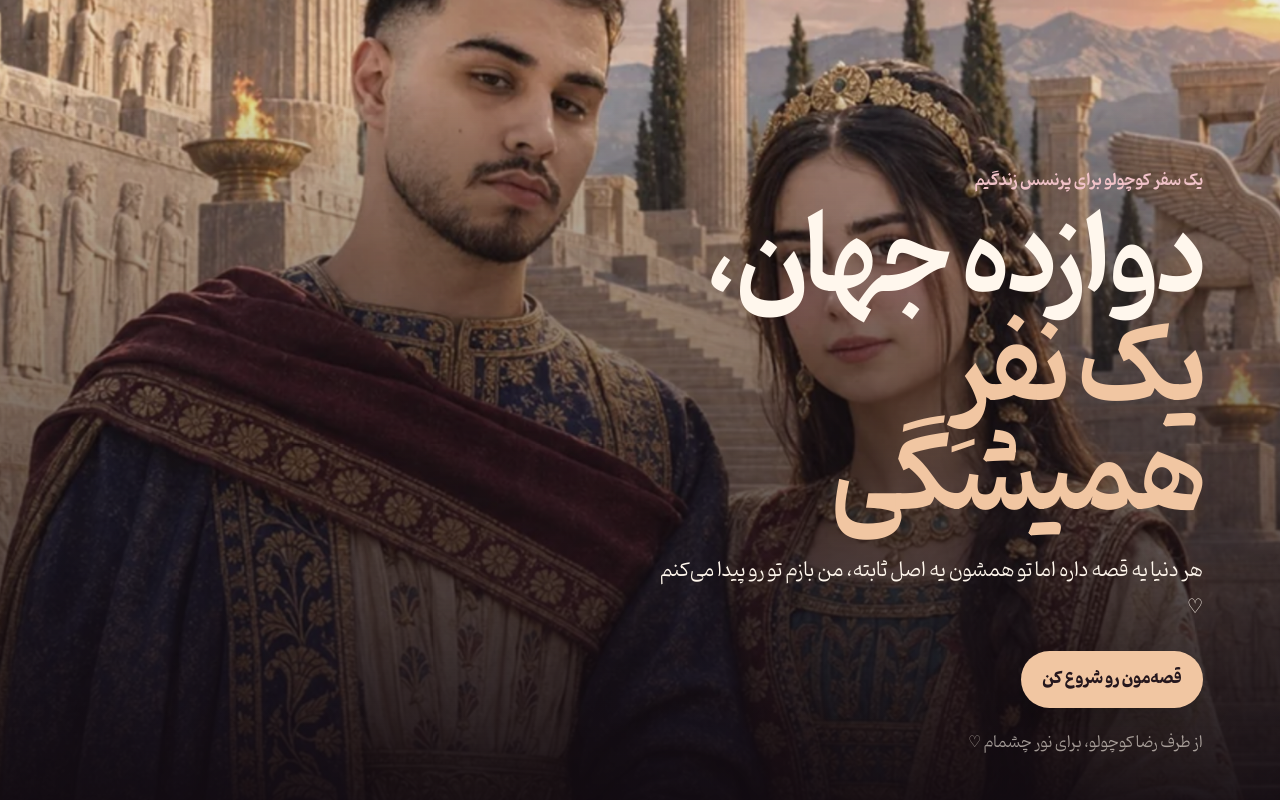
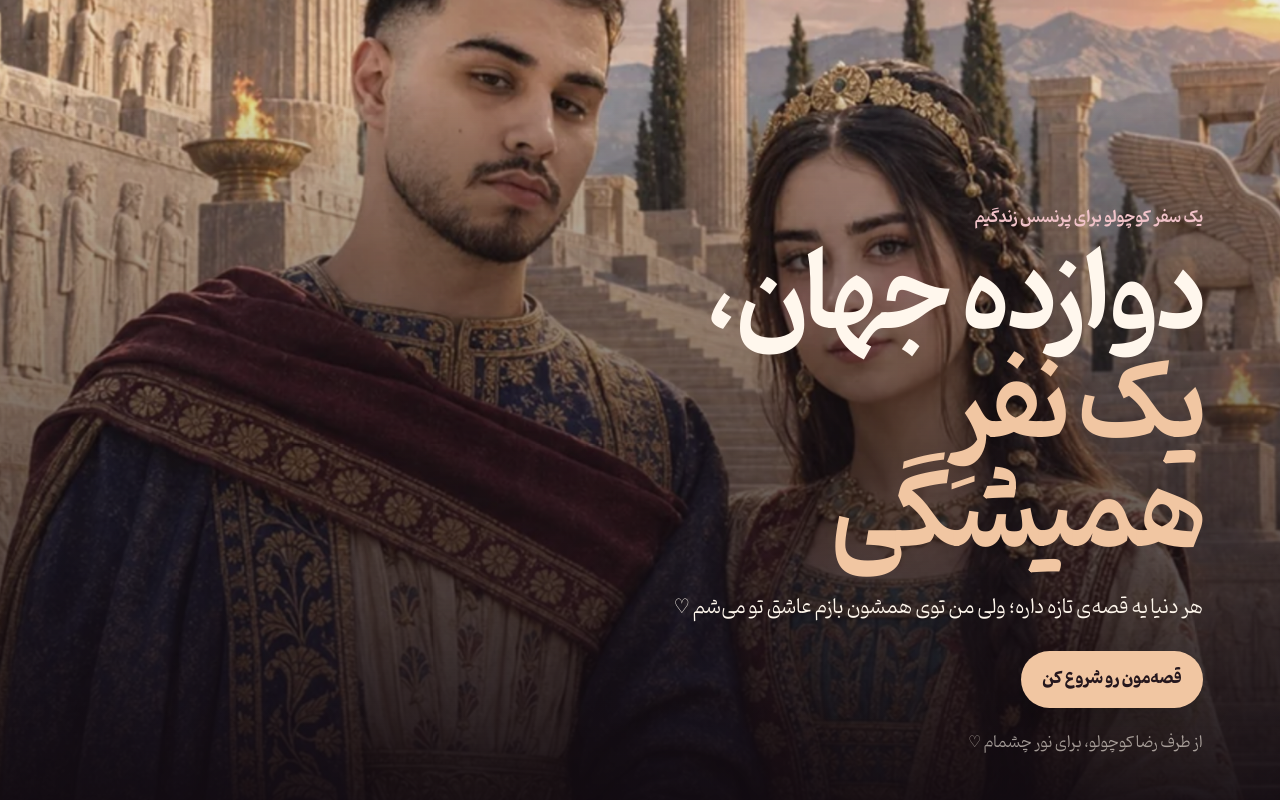
Before and after one commit to mohammadrezalotfii/TheTwelveRealms, a plain HTML site: page index.html in a window 1280 px wide. Drawn offline with Linux system fonts and the light colour scheme.

Commit message:
change subtitle

```diff
--- a/index.html
+++ b/index.html
@@ -25,8 +25,7 @@
           <p class="intro__eyebrow">یک سفر کوچولو برای پرنسس زندگیم</p>
           <h1 id="intro-title">دوازده جهان،<br /><em>یک نفرِ همیشگی</em></h1>
           <p class="intro__lead">
-            هر دنیا یه قصه داره اما تو همشون یه اصل ثابته، من بازم تو رو پیدا
-            می‌کنم ♡
+            هر دنیا یه قصه‌ی تازه داره؛ ولی من توی همشون بازم عاشق تو می‌شم ♡
           </p>
           <button class="start-button" id="start-story" type="button">
             قصه‌مون رو شروع کن
```
